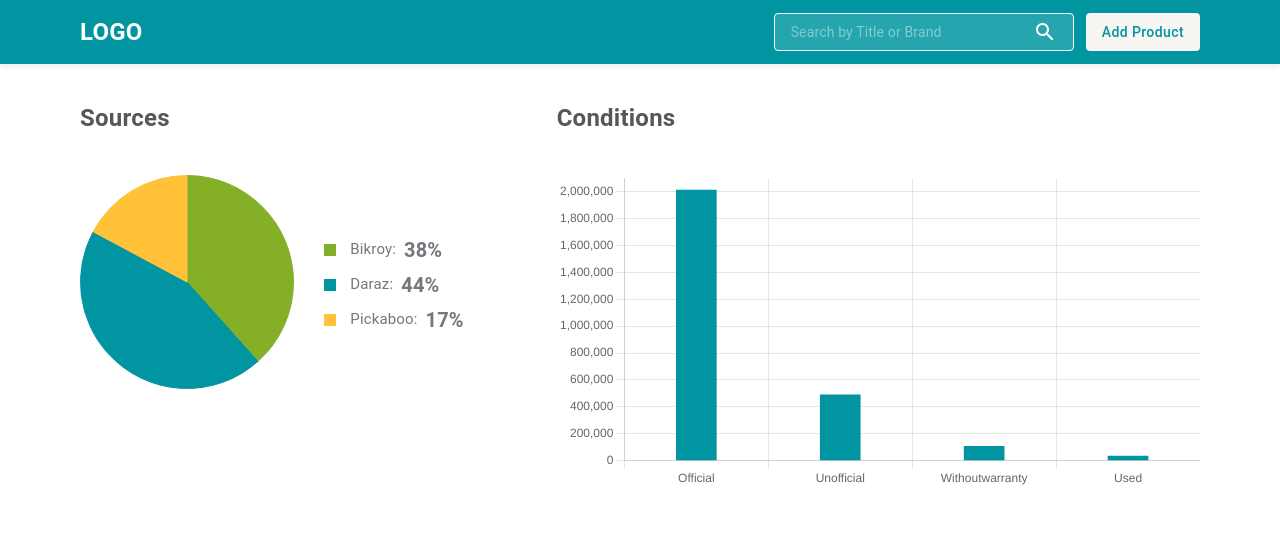
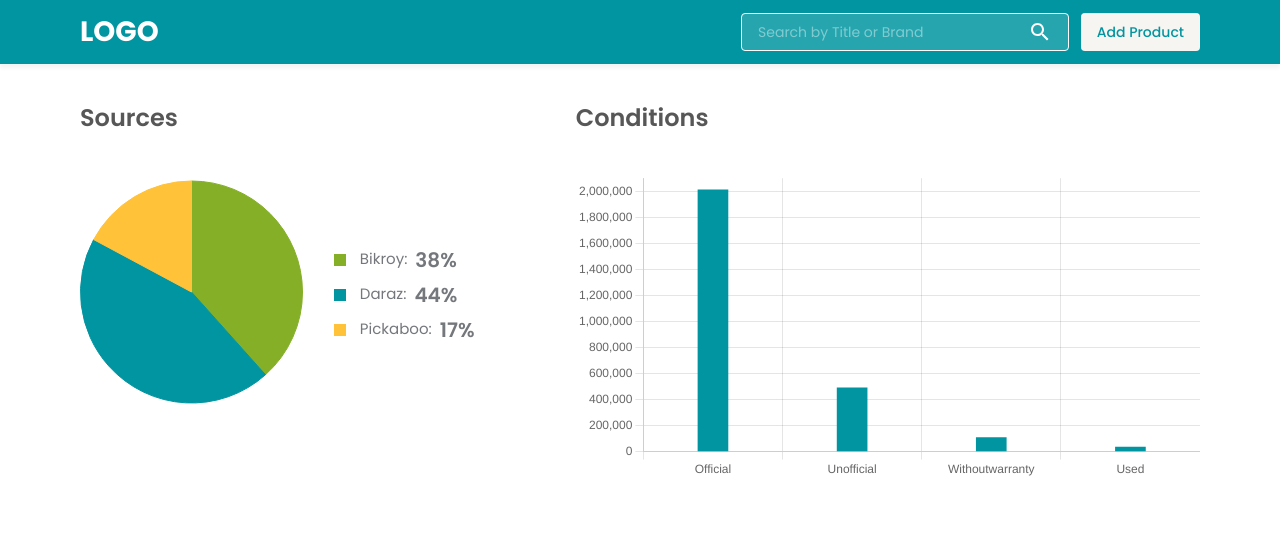
Before and after one commit to shahnewaz171/product-dashboard, a React (Create React App) app: page / in a window 1280 px wide. Shown: the top 539 px of the page. Built offline with nearby package versions, Linux system fonts and the light colour scheme.

Commit message:
added theme provider of material ui

```diff
--- a/src/App.css
+++ b/src/App.css
@@ -1,7 +1,7 @@
 @import url('https://fonts.googleapis.com/css2?family=Poppins:ital,wght@0,100;0,200;0,300;0,400;0,500;0,600;0,700;0,800;0,900;1,100;1,200;1,300;1,400;1,500;1,600;1,700;1,800;1,900&display=swap');
 body {
     margin: 0;
-    font-family: 'Poppins', sans-serif;
+    font-family: 'Poppins';
 }
 
 .text-none {
--- a/src/App.tsx
+++ b/src/App.tsx
@@ -4,16 +4,20 @@ import { UserProvider } from './context/useGlobalContext';
 import GetRoutes from './routes/GetRoutes';
 import 'react-toastify/dist/ReactToastify.css';
 import Navbar from './components/shared/Navbar/Navbar';
+import { ThemeProvider } from '@mui/material';
+import { theme } from './components/shared/CustomStyles/CustomStyles';
 import './App.css';
 
 const App: React.FC = () => {
 
   return (
     <BrowserRouter>
-      <UserProvider>
-        <Navbar />
-        <GetRoutes />
-      </UserProvider>
+      <ThemeProvider theme={theme}>
+        <UserProvider>
+          <Navbar />
+          <GetRoutes />
+        </UserProvider>
+      </ThemeProvider>
     </BrowserRouter>
   );
 }
--- a/src/components/Home/ConditionsChart/ConditionsChart.js
+++ b/src/components/Home/ConditionsChart/ConditionsChart.js
@@ -40,7 +40,7 @@ const ConditionsChart = () => {
             {
                 data: Object.values(phoneConditions),
                 backgroundColor: '#0095A0',
-                barThickness: 40,
+                barThickness: 30,
                 maxBarThickness: 100,
             }
         ],
--- a/src/components/Home/Home.tsx
+++ b/src/components/Home/Home.tsx
@@ -16,7 +16,7 @@ const Home: React.FC<any> = () => {
             <Grid container spacing={3} sx={{ mb: 5 }}>
 
                 {/* Sources */}
-                <Grid item xs={12} md={5}>
+                <Grid item xs={12} md={5.2}>
                     <Typography component="p" className="fw-600" sx={{ mb: 4, fontSize: "24px", color: '#575757' }}>
                         Sources
                     </Typography>
@@ -45,13 +45,11 @@ const Home: React.FC<any> = () => {
                 </Grid>
 
                 {/* Conditions */}
-                <Grid item xs={12} md={7}>
+                <Grid item xs={12} md={6.8}>
                     <Typography component="p" className="fw-600" sx={{ mb: 4, fontSize: "24px", color: '#575757' }}>
                         Conditions
                     </Typography>
-                    <Box>
-                        <ConditionsChart />
-                    </Box>
+                    <ConditionsChart />
                 </Grid>
             </Grid>
 
--- a/src/components/Home/SourcesChart/SourcesChart.tsx
+++ b/src/components/Home/SourcesChart/SourcesChart.tsx
@@ -32,8 +32,8 @@ const SourcesChart: React.FC<any> = () => {
     return (
         <Pie
             data={data}
-            width="100%"
-            height="228px"
+            width="248px"
+            height="248px"
             options={{
                 responsive: true,
                 maintainAspectRatio: false,
--- a/src/components/shared/CustomStyles/CustomStyles.tsx
+++ b/src/components/shared/CustomStyles/CustomStyles.tsx
@@ -1,5 +1,5 @@
 import React from "react";
-import { Box, Container } from "@mui/material";
+import { Box, Container, createTheme } from "@mui/material";
 import { styled, alpha } from '@mui/material/styles';
 import InputBase from '@mui/material/InputBase';
 import Footer from "../Footer/Footer";
@@ -93,3 +93,14 @@ export const modalStyle = {
     borderRadius: '10px',
     boxShadow: 24
   };
+
+  export const theme = createTheme({
+    typography: {
+        fontFamily: "Poppins",
+    },
+    palette: {
+        primary: {
+            main: '#0095A0;',
+        }
+    },
+});
--- a/src/components/shared/Navbar/Navbar.tsx
+++ b/src/components/shared/Navbar/Navbar.tsx
@@ -53,7 +53,7 @@ const Navbar: React.FC<any> = () => {
                             variant="h6"
                             noWrap
                             component="div"
-                            sx={{ flexGrow: 1, fontSize: '24px', fontWeight: 700 }}
+                            sx={{ flexGrow: 1, fontSize: '28px', fontWeight: 700 }}
                             className="text-uppercase"
                         >
                             Logo
```
